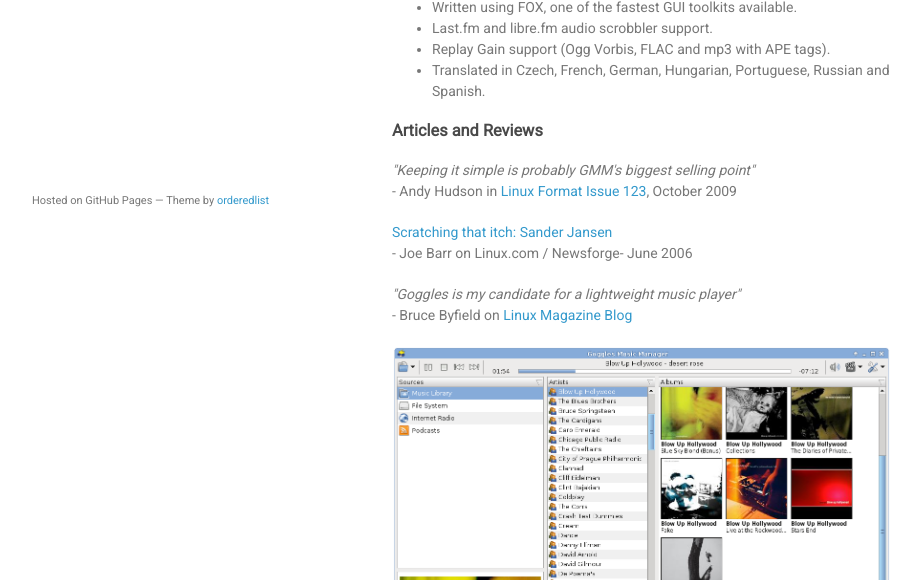
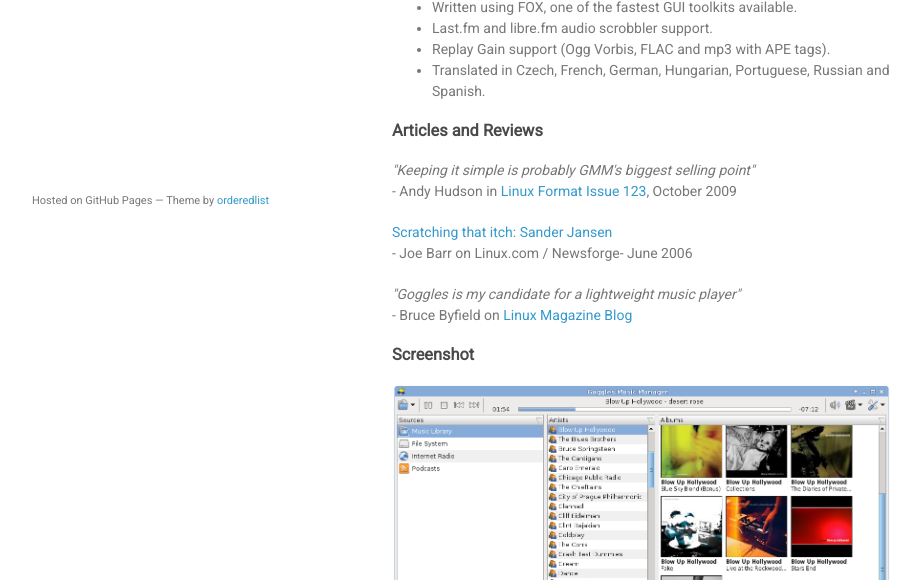
Before and after one commit to gogglesmm/gogglesmm.github.io, a plain HTML site: page index.html in a window 1280 px wide. Shown: the part 520-1100 px from the top of the page, without its empty margins (178-1100 px from the left). Drawn offline with Linux system fonts and the light colour scheme.

Commit message:
Update index.html

```diff
--- a/index.html
+++ b/index.html
@@ -60,6 +60,7 @@
         <p><a href="http://www.linux.com/articles/54944"> Scratching that itch: Sander Jansen</a><br>- Joe Barr on Linux.com / Newsforge- June 2006</p>
         <p><i>"Goggles is my candidate for a lightweight music player"</i><br>- Bruce Byfield on <a href="http://www.linux-magazine.com/Online/Blogs/Off-the-Beat-Bruce-Byfield-s-Blog/Goggle-is-my-candidate-for-a-lightweight-music-player">Linux Magazine Blog</a></p>
 
+        <h3>Screenshot</h3>
         <p><img src="images/gogglesmm0.13.png"></p>
 
         <p>For downloading older releases (0.12.x and before), please see the <a href="https://code.google.com/p/gogglesmm/">old site</a>.</p>
```
